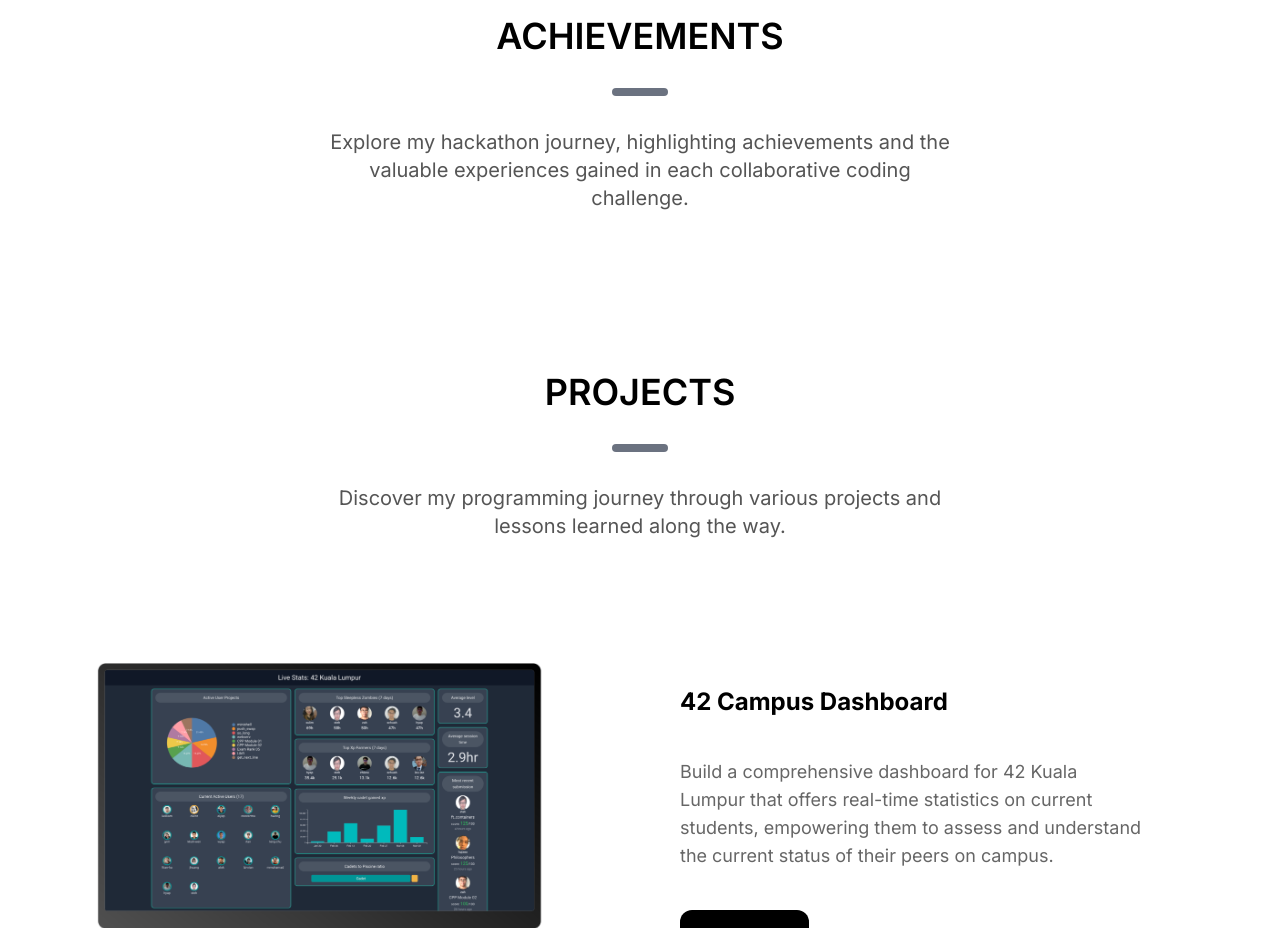
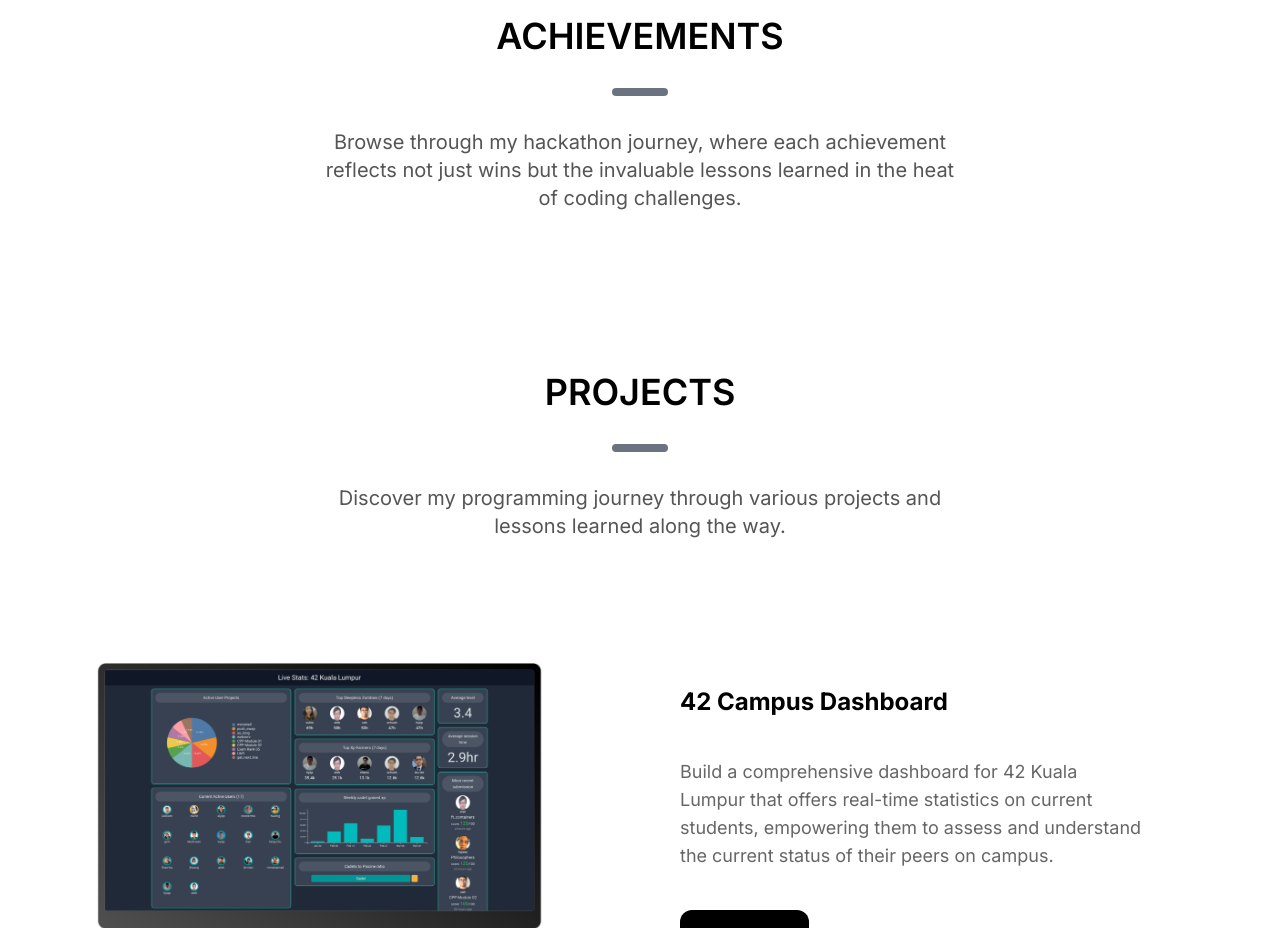
Before and after one commit to jasonkwm/personal-website, a Next.js app: page / in a window 1280 px wide. Shown: the part 800-1728 px from the top of the page. Built offline with nearby package versions, Linux system fonts and the light colour scheme.

Commit message:
feat: update achievement description

```diff
--- a/app/_components/AchievementSection.tsx
+++ b/app/_components/AchievementSection.tsx
@@ -5,7 +5,7 @@
 		<SectionHeading
 			heading="ACHIEVEMENTS"
 			divider={true}
-			description="Explore my hackathon journey, highlighting achievements and the valuable experiences gained in each collaborative coding challenge."
+			description="Browse through my hackathon journey, where each achievement reflects not just wins but the invaluable lessons learned in the heat of coding challenges."
 		/>
 	);
 };
```
